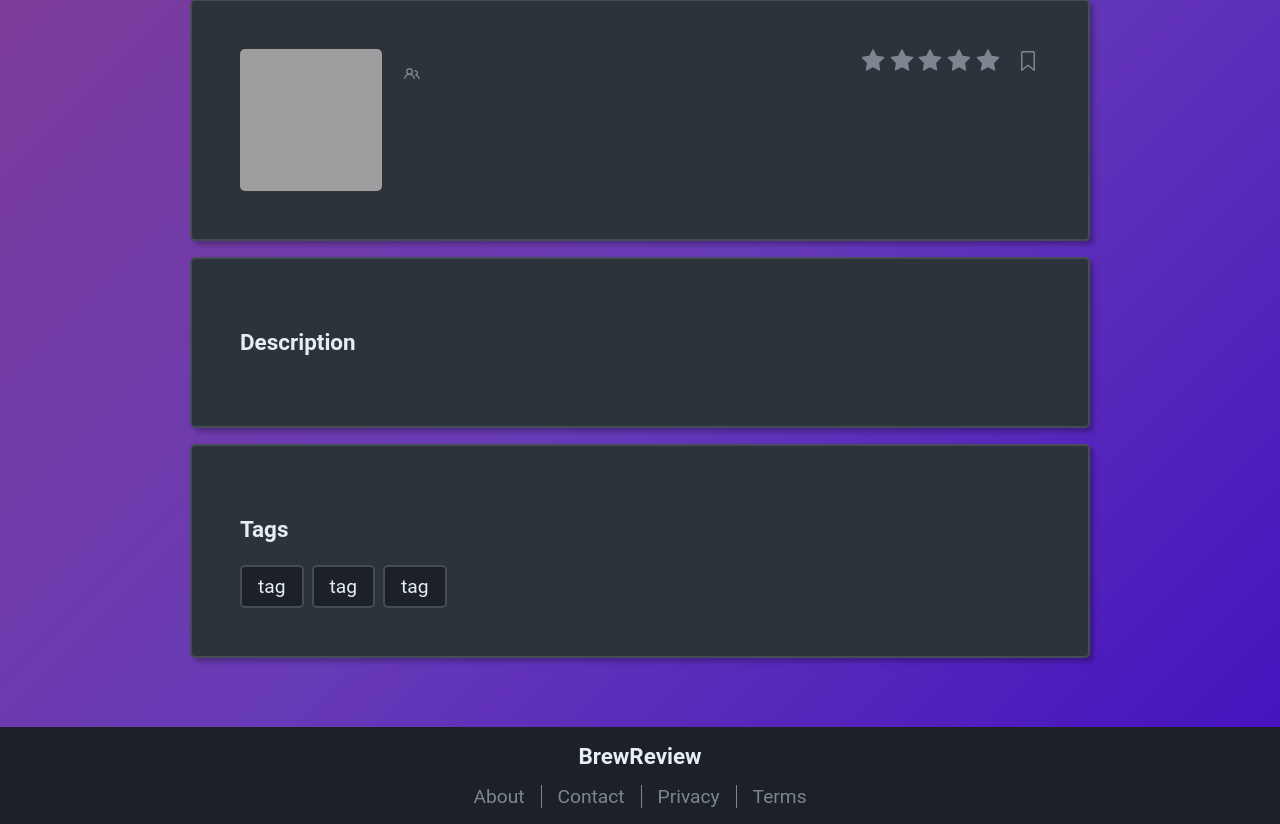
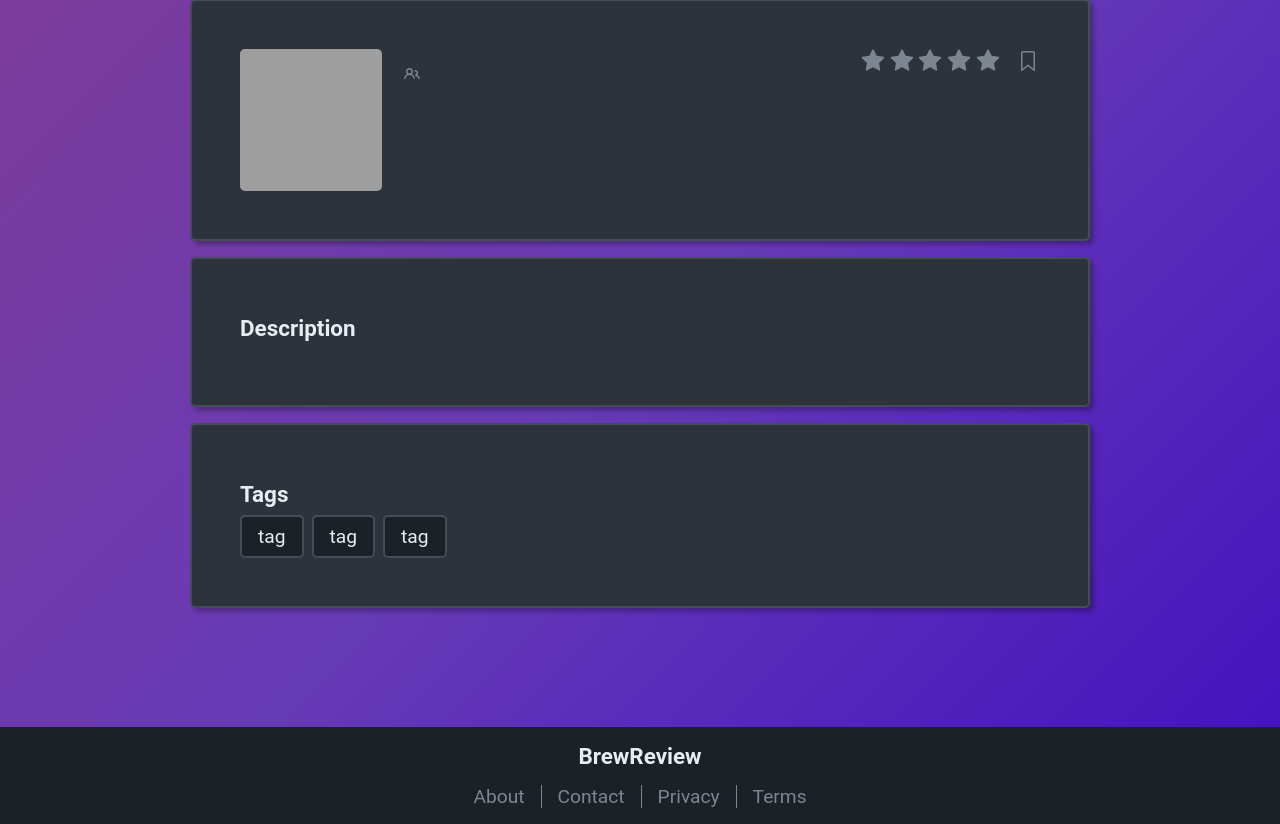
Before and after one commit to jackpie2/WDPAI, a PHP site: template public/views/product.php in a window 1280 px wide. Shown: the part 73-897 px from the top of the page. Run offline with PHP 8.4, Linux system fonts and the light colour scheme; the template is opened without the code that fills it, so the values that code supplies are empty; the visitor is signed in with stand-in values (Sample User, id 1); a stand-in replaces the project's code that opens the database connection; some libraries are stand-ins or nearby versions; grey boxes are pictures that could not be loaded.

Commit message:
changed product page styling

```diff
--- a/public/css/product.css
+++ b/public/css/product.css
@@ -17,10 +17,24 @@
     margin-bottom: 1rem;
 }
 
+.product-box > h3 {
+    margin: 0.5rem 0;
+}
+
+.product-box > p {
+    font-size: 1rem;
+}
+
 .actions-menu {
     justify-self: flex-end;
     display: flex;
     gap: 1rem;
+}
+
+.stars {
+    white-space: nowrap;
+    display: flex;
+    gap: 0.3rem;
 }
 
 .stars > svg:hover {
```
